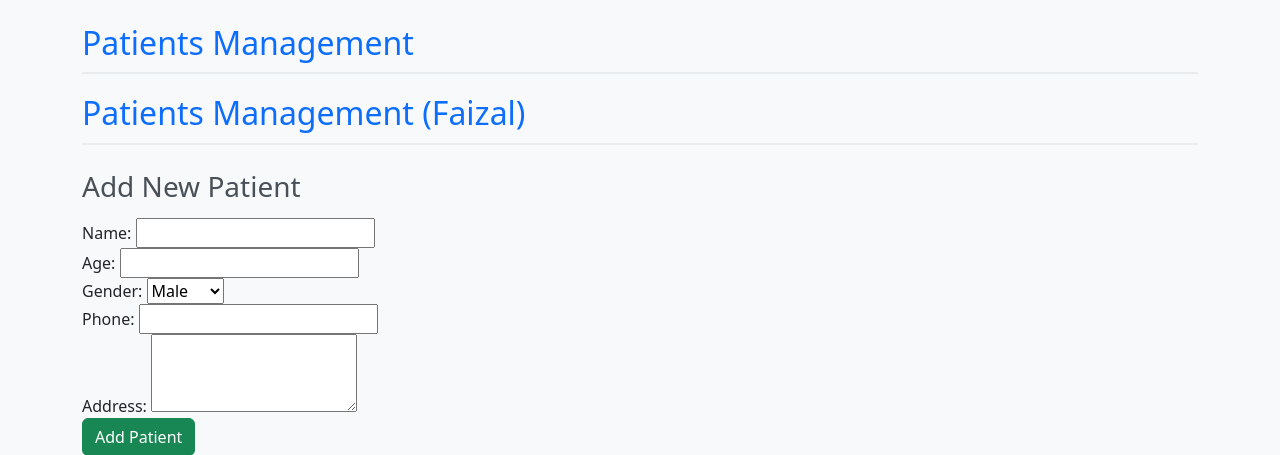
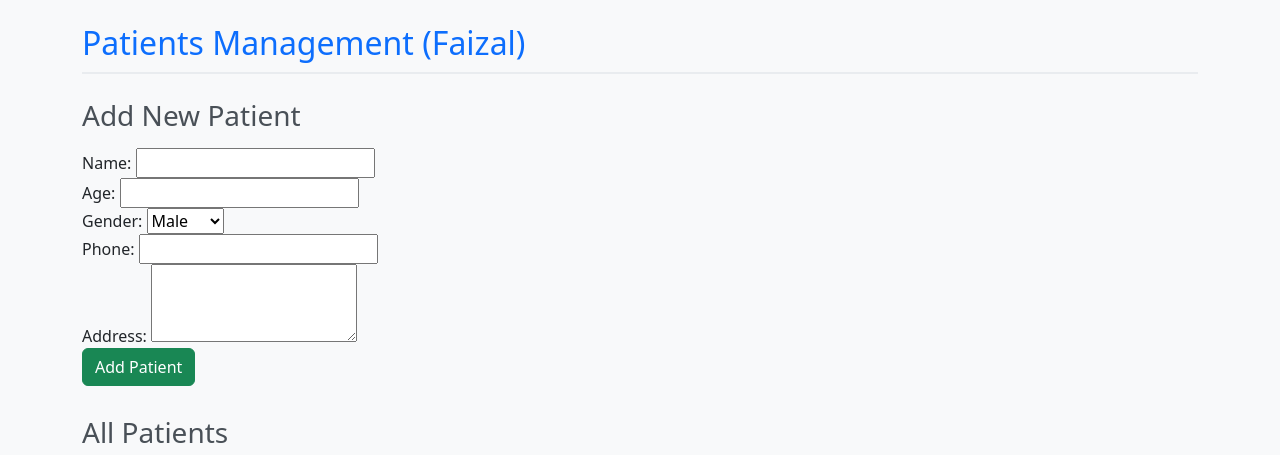
Before and after one commit to ATony2500/hms, a PHP site: page /patients.php in a window 1280 px wide. Shown: the part 56-511 px from the top of the page. Run offline with PHP 8.4, Linux system fonts and the light colour scheme; a user stored in the database is signed in; data that the repository does not hold is empty.

Commit message:
patients

```diff
--- a/patients.php
+++ b/patients.php
@@ -31,7 +31,6 @@ $pageTitle = 'Patients';
 include 'includes/header.php';
 ?>
 
-<h2>Patients Management</h2>
 <h2>Patients Management (Faizal)</h2>
 
 <?php echo $message; ?>
```
